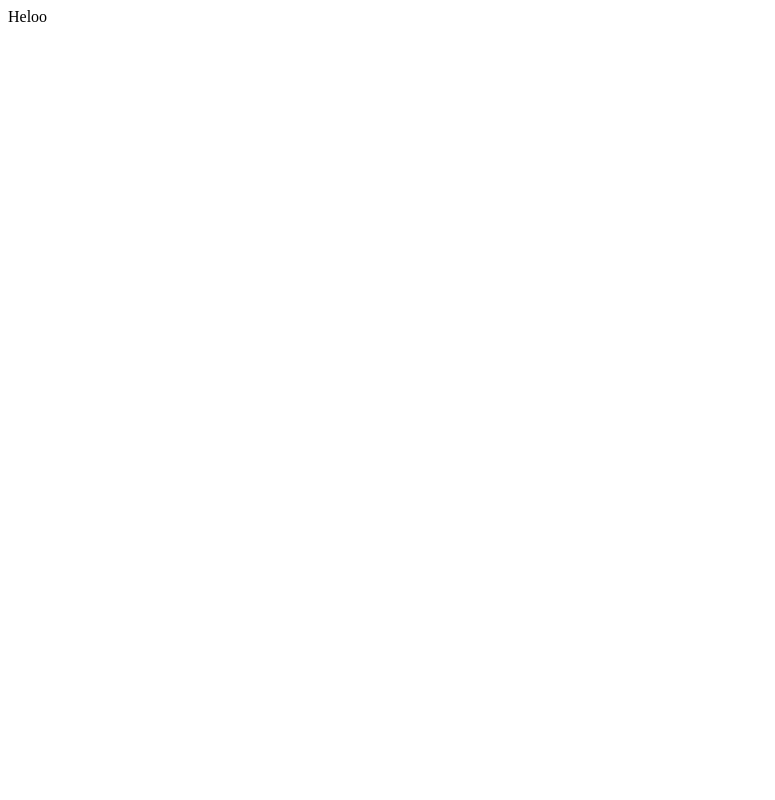
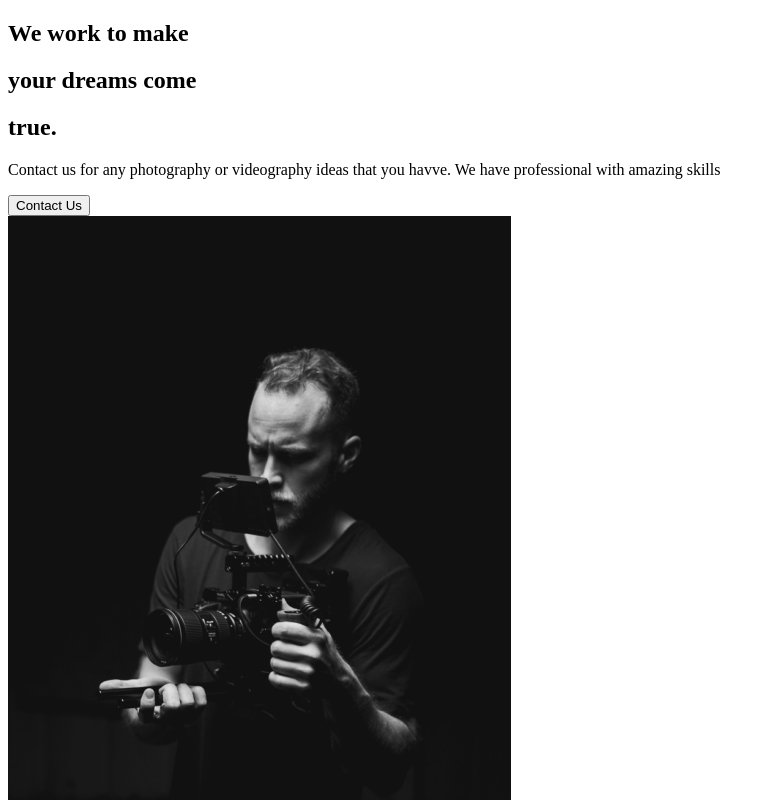
Before and after one commit to MKhodagholi/capture-project, a React (Create React App) app: page / in a window 1280 px wide. Shown: the top 800 px of the page, without its empty margins (0-775 px from the left). Built offline with nearby package versions, Linux system fonts and the light colour scheme.

Commit message:
"2. About Section"

```diff
--- a/src/App.jsx
+++ b/src/App.jsx
@@ -1,9 +1,11 @@
 import React from "react";
+
+import AboutUs from "./pages/AboutUs";
 
 function App() {
   return (
     <div>
-      Heloo
+      <AboutUs />
     </div>
   );
 }
--- /dev/null
+++ b/src/components/AboutSection.jsx
@@ -0,0 +1,35 @@
+import React from "react";
+
+import home1 from "../img/home1.png";
+
+const AboutSection = () => {
+  return (
+    <div>
+      <div className="description">
+        <div className="title">
+          <div className="hide">
+            <h2>We work to make</h2>
+          </div>
+          <div className="hide">
+            <h2>
+              your <span>dreams</span> come
+            </h2>
+          </div>
+          <div className="hide">
+            <h2>true.</h2>
+          </div>
+        </div>
+        <p>
+          Contact us for any photography or videography ideas that you havve. We
+          have professional with amazing skills
+        </p>
+        <button>Contact Us</button>
+      </div>
+      <div className="image">
+        <img src={home1} alt="guy with camera" />
+      </div>
+    </div>
+  );
+};
+
+export default AboutSection;
--- /dev/null
+++ b/src/pages/AboutUs.jsx
@@ -0,0 +1,13 @@
+import React from "react";
+
+import AboutSection from "../components/AboutSection";
+
+const AboutUs = () => {
+  return (
+    <>
+      <AboutSection />
+    </>
+  );
+};
+
+export default AboutUs;
```
